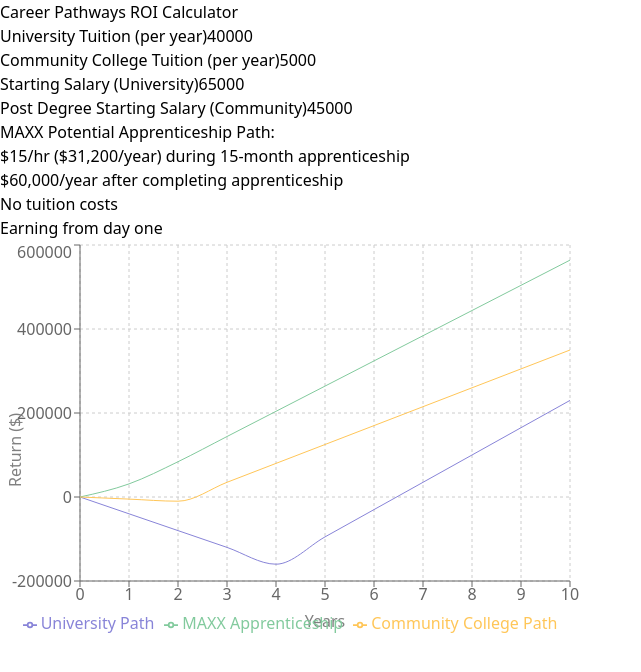
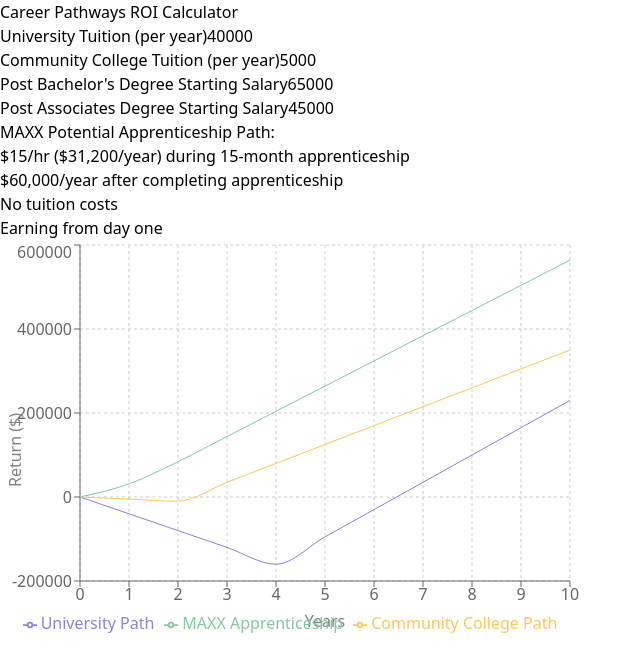
Before and after one commit to kimmahan/trading-up, a React (Vite) app: page / in a window 1280 px wide. Shown: the top 672 px of the page, without its empty margins (0-641 px from the left). Built offline with nearby package versions, Linux system fonts and the light colour scheme.

Commit message:
update salary labels

```diff
--- a/src/components/EducationROICalculator.jsx
+++ b/src/components/EducationROICalculator.jsx
@@ -89,7 +89,7 @@ const EducationROICalculator = () => {
 
         <div>
           <label className="block text-sm font-medium mb-1">
-            Starting Salary (University)
+            Post Bachelor's Degree Starting Salary
           </label>
           <input
             type="number"
@@ -102,7 +102,7 @@ const EducationROICalculator = () => {
 
         <div>
           <label className="block text-sm font-medium mb-1">
-            Post Degree Starting Salary (Community)
+            Post Associates Degree Starting Salary
           </label>
           <input
             type="number"
```
